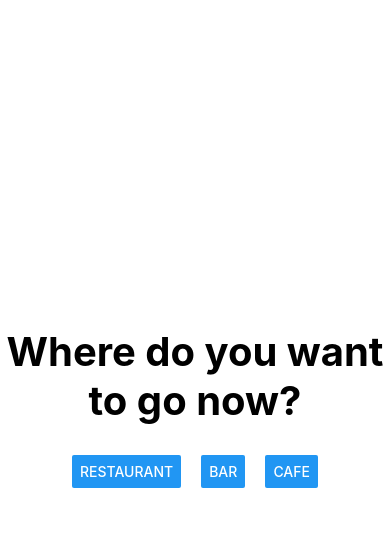
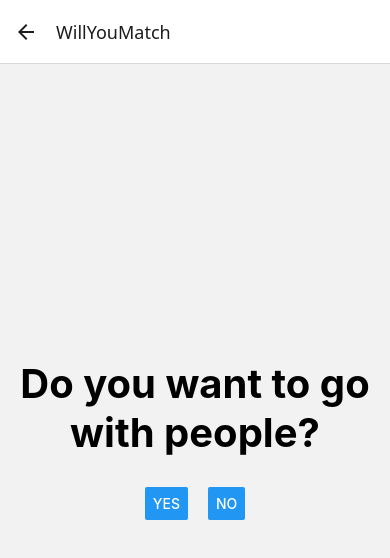
Before and after one commit to detvildalivet/sinchon_guide, a React Native app: screen /WillYouMatch in a window 390 px wide. Shown: the top 558 px of the page. Built offline with nearby package versions, Linux system fonts and the light colour scheme.

Commit message:
BeforeAskingAI

```diff
--- a/App.js
+++ b/App.js
@@ -1,40 +1,28 @@
-import React from 'react';
-import {Button, StyleSheet, Text, View, Alert} from 'react-native';
+import React, { Component } from 'react';
 import { NavigationContainer } from '@react-navigation/native';
+import { createNativeStackNavigator } from '@react-navigation/native-stack';
+import HomeScreen from './src/home';
+import WillYouMatchScreen from './src/willyoumatch'
 
-function App() {
+const Stack = createNativeStackNavigator();
+
+function RootStack() {
   return (
-    <View style={styles.container}>
-      <Text style={styles.maintxt}>
-        Where do you want to go now?
-      </Text>
-      <View style={styles.buttonContainer}>
-        <Button title="Restaurant" onPress={()=>Alert.alert("Your Choice: ", "Resaturant")}/>
-        <Button title="Bar" onPress={()=>Alert.alert("Your Choice: ", "Bar")}/>
-        <Button title="Cafe" onPress={()=>Alert.alert("Your Choice: ", "Cafe")}/>
-      </View>
-    </View>
+    <Stack.Navigator initialRouteName='Home'>
+      <Stack.Screen name='Home' component={HomeScreen} />
+      <Stack.Screen name='WillYouMatch' component={WillYouMatchScreen} />
+    </Stack.Navigator>
   );
 }
 
-const styles = StyleSheet.create({
-  container: {
-    flex: 1,
-    justifyContent: 'center',
-    alignItems: 'center',
-  },
-  maintxt: {
-    fontWeight: 'bold',
-    textAlign: 'center',
-    textAlignVertical: 'center',
-    fontSize: 40,
-  },
-  buttonContainer: {
-    margin: 30,
-    flexDirection: 'row',
-    justifyContent: 'space-around',
-    gap: 20
+class App extends Component {
+  render () {
+    return (
+      <NavigationContainer>
+        <RootStack/>
+      </NavigationContainer>
+    );
   }
-});
+}
 
 export default App;
--- a/package.json
+++ b/package.json
@@ -11,7 +11,9 @@
   },
   "dependencies": {
     "@react-native/new-app-screen": "0.84.1",
+    "@react-navigation/elements": "^2.9.14",
     "@react-navigation/native": "^7.2.2",
+    "@react-navigation/native-stack": "^7.14.10",
     "react": "19.2.3",
     "react-native": "0.84.1",
     "react-native-safe-area-context": "^5.5.2"
--- /dev/null
+++ b/src/home.js
@@ -0,0 +1,46 @@
+import React, { Component } from 'react';
+import { Button, StyleSheet, Text, View, Alert } from 'react-native';
+
+class HomeScreen extends Component {
+  render () {
+    return (
+      <View style={styles.container}>
+        <Text style={styles.maintxt}>
+          Where do you want to go now?
+        </Text>
+        <View style={styles.buttonContainer}>
+          <Button
+            title="Restaurant"
+            onPress={()=>
+              { this.props.navigation.navigate('WillYouMatchScreen', { selectedPlace: 'Restaurant' }) }
+            }
+          />
+          <Button title="Bar" onPress={()=>Alert.alert("Your Choice: ", "Bar")}/>
+          <Button title="Cafe" onPress={()=>Alert.alert("Your Choice: ", "Cafe")}/>
+        </View>
+      </View>
+    );
+  }
+}
+
+const styles = StyleSheet.create({
+  container: {
+    flex: 1,
+    justifyContent: 'center',
+    alignItems: 'center',
+  },
+  maintxt: {
+    fontWeight: 'bold',
+    textAlign: 'center',
+    textAlignVertical: 'center',
+    fontSize: 40,
+  },
+  buttonContainer: {
+    margin: 30,
+    flexDirection: 'row',
+    justifyContent: 'space-around',
+    gap: 20
+  }
+});
+
+export default HomeScreen;
--- /dev/null
+++ b/src/willyoumatch.js
@@ -0,0 +1,42 @@
+import React, { Component } from 'react';
+import { Button, StyleSheet, Text, View } from 'react-native';
+
+class WillYouMatchScreen extends Component {
+  render () {
+    const { params } = this.props.route;
+    const selectedPlace = params ? params.selectedPlace : null;
+    return (
+      <View style={styles.container}>
+        <Text style={styles.maintxt}>
+          Do you want to go { selectedPlace } with people?
+        </Text>
+        <View style={styles.buttonContainer}>
+          <Button title='Yes'/>
+          <Button title='No'/>
+        </View>
+      </View>
+    );
+  }
+}
+
+const styles = StyleSheet.create({
+  container: {
+    flex: 1,
+    justifyContent: 'center',
+    alignItems: 'center',
+  },
+  maintxt: {
+    fontWeight: 'bold',
+    textAlign: 'center',
+    textAlignVertical: 'center',
+    fontSize: 40,
+  },
+  buttonContainer: {
+    margin: 30,
+    flexDirection: 'row',
+    justifyContent: 'space-around',
+    gap: 20
+  }
+});
+
+export default WillYouMatchScreen;
```
Also changed, not shown: 1 other file (tests, documents, lock files or other folders).
